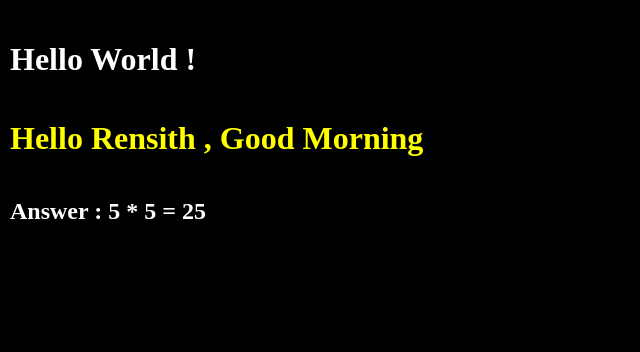
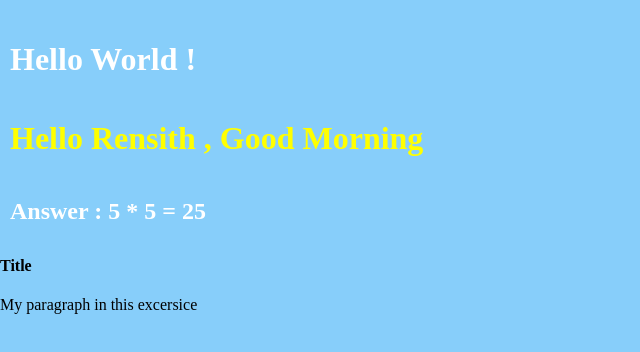
Before and after one commit to RensithUdara/my-first-app, a React (Create React App) app: page / in a window 1280 px wide. Shown: the top 352 px of the page, without its empty margins (0-640 px from the left). Built offline with nearby package versions, Linux system fonts and the light colour scheme.

Commit message:
Add separate JSK code from a variable

```diff
--- a/src/App.js
+++ b/src/App.js
@@ -11,6 +11,13 @@ function App() {
   function alertHello () {
     alert("Hello");
   }
+
+  const myJSX = (
+    <div>
+      <h4>Title</h4>
+      <p>My paragraph in this excersice</p>
+    </div>
+  )
 
   return (
     <>
@@ -37,6 +44,8 @@ function App() {
 
     {alertHello()}
 
+    {myJSX}
+
     </>
 
   // <div>
--- a/src/index.css
+++ b/src/index.css
@@ -1,3 +1,3 @@
 body {
-background-color: black;
+background-color: lightskyblue;
 }
```
